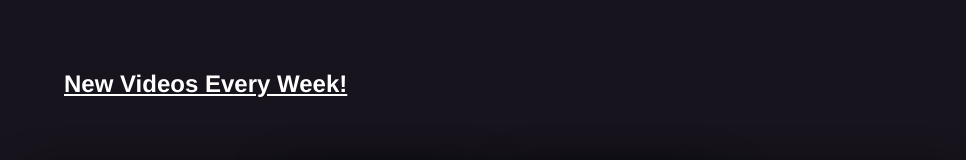
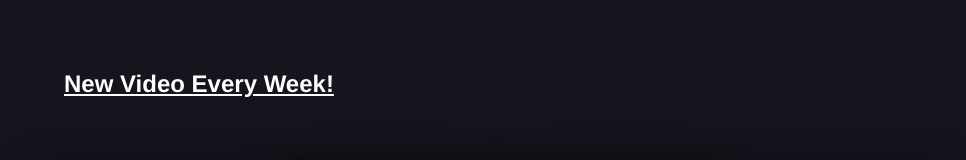
Before and after one commit to beauseate/leetcodeanswers, a React (Create React App) app: page / in a window 1280 px wide. Shown: the part 165-325 px from the top of the page, without its empty margins (0-966 px from the left). Built offline with nearby package versions, Linux system fonts and the light colour scheme; a web font is replaced by a local one.

Commit message:
Add back deleted files

```diff
--- a/src/Components/NavBar.tsx
+++ b/src/Components/NavBar.tsx
@@ -12,7 +12,7 @@ function  NavBar () {
         </div>
         <div className='navbar__item'>
             <a href="https://www.youtube.com/channel/UC-DL9v2dIGIoJZRakMbBppw">
-                <h2> New Videos Every Week!</h2>
+                <h2> New Video Every Week!</h2>
             </a>
         </div>
     </header>
```
